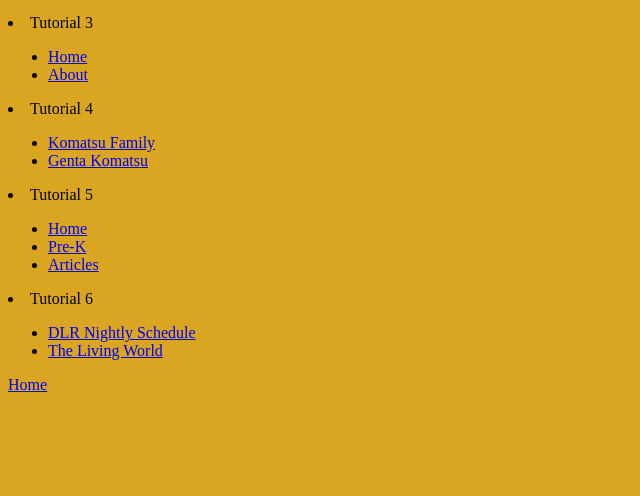
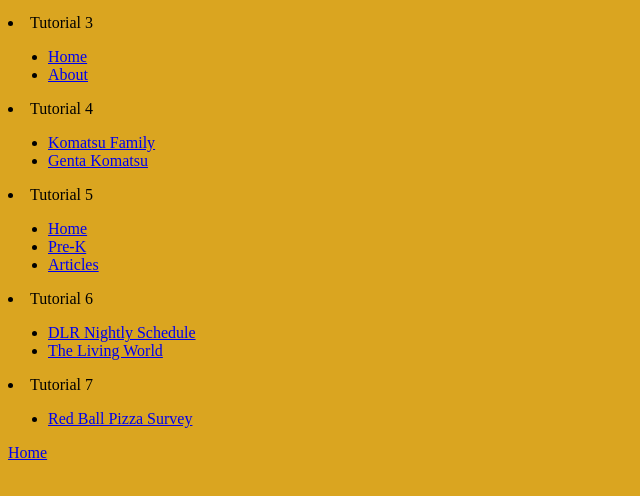
Before and after one commit to oleg-leo/cisw300, a plain HTML site: page book/book.html in a window 1280 px wide. Shown: the part 118-614 px from the top of the page, without its empty margins (0-640 px from the left). Drawn offline with Linux system fonts and the light colour scheme.

Commit message:
Add files via upload

```diff
--- a/book/book.html
+++ b/book/book.html
@@ -59,6 +59,13 @@ Filename: book.html
 </li>
 </ul>
 
+<li>Tutorial 7
+<ul>
+<li><a href="tutorial7/rb_survey.html">Red Ball Pizza Survey</a></li>
+</ul>
+</li>
+
+
 <p><a href="../index.html">Home</a></p>
 
 </body>
```
